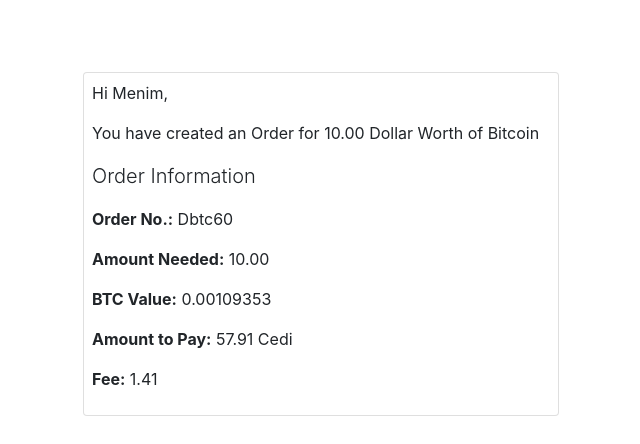
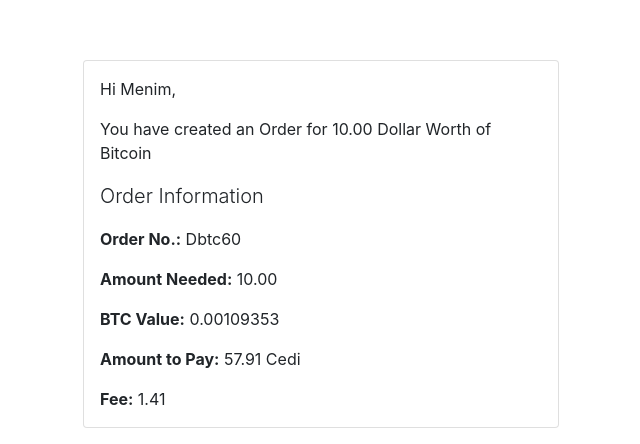
Before and after one commit to franeldev/Email-template, a plain HTML site: page index.html in a window 1280 px wide. Shown: the part 156-600 px from the top of the page, without its empty margins (2-642 px from the left). Drawn offline with nearby package versions, Linux system fonts and the light colour scheme.

Commit message:
text-alignment updates

```diff
--- a/index.html
+++ b/index.html
@@ -11,7 +11,7 @@
 <div class="container">
 <div class="row h-100">
     <div class="col-xs-10 col-sm-10 col-md-9 col-lg-8 col-xl-7 my-auto align-self-center">
-        <div class="card card-block w-75 p-2">
+        <div class="card card-block w-75 p-3">
             <p>Hi Menim,</p>
 
             <p>You have created an Order for 10.00 Dollar Worth of Bitcoin</p>
@@ -26,7 +26,7 @@
 
             <p><strong>Amount to Pay:</strong> 57.91 Cedi</p>
 
-            <p><strong>Fee:</strong> 1.41</p>
+            <span><strong>Fee:</strong> 1.41</span>
         </div>
     </div>
 </div>
```
